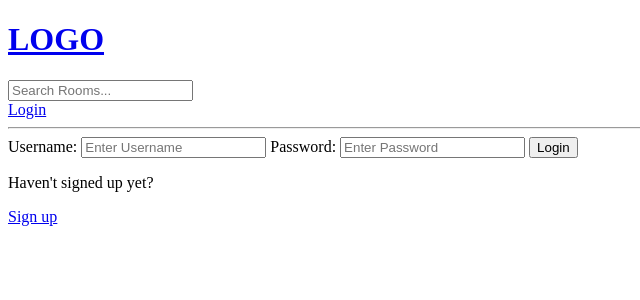
After one commit to gajmerK11/studybud, a Django app: page /login/ in a window 1280 px wide. The commit adds this page. Shown: the top 300 px of the page, without its empty margins (0-640 px from the left). Run offline with Django 5.2, Linux system fonts and the light colour scheme.

Commit message:
Sun,Jun-22

```diff
--- a/base/models.py
+++ b/base/models.py
@@ -33,7 +33,7 @@ class Room(models.Model):
     # 'updated' and 'created' are timstamp fields for Room model
     created = models.DateTimeField(auto_now_add=True)
 
-    # This is done so that newly created rooms appear in top. Here 'Meta' class is used because 'Meta' class is used specifically to define metadata(extra information) for a model-meaning "information about how the model behaves, not what data it holds." And yes even tuple can be used but list is mostly used due to convention.
+    # This is done so that newly created rooms appear in top. Here 'Meta' class is used because 'Meta' class is used specifically to define metadata(extra information) for a model.Meaning "information about how the model behaves, not what data it holds." And yes even tuple can be used but list is mostly used due to convention.
     class Meta:
         ordering = ['-updated', '-created']
 
--- a/base/templates/base/home.html
+++ b/base/templates/base/home.html
@@ -33,16 +33,22 @@
 
   <!-- second div container within main div container -->
   <div>
+    <!-- To display number of available rooms for searched room -->
+    <h5>{{room_count}} rooms available</h5>
+
     <!-- 'create-room' is the name of the path (look in urls.py) -->
     <a href="{% url 'create-room' %}">Create Room</a>
 
     <div>
       {% for room in rooms %}
       <div>
+        {% if request.user == room.host %}
         <!-- Button for editing the room -->
         <a href="{% url 'update-room' room.id %}">Edit</a>
         <!-- Button for deleting the room -->
         <a href="{% url 'delete-room' room.id %}">Delete</a>
+        {% endif %}
+
         <!-- here we are displaying the host of the room in frontend of room i.e. displaying creator of repsective room like '@kumar' -->
         <span>@{{room.host.username}}</span>
         <h5>
--- /dev/null
+++ b/base/templates/base/login_register.html
@@ -0,0 +1,27 @@
+{% extends 'main.html' %} {% block content %} {% if page == 'login' %}
+<div>
+  <form method="POST" action="">
+    {% csrf_token %}
+
+    <label>Username:</label>
+    <input type="text" name="username" placeholder="Enter Username" />
+
+    <label>Password:</label>
+    <input type="password" name="password" placeholder="Enter Password" />
+
+    <input type="submit" value="Login" />
+  </form>
+  <p>Haven't signed up yet?</p>
+  <a href="{% url 'register' %}">Sign up</a>
+</div>
+
+{% else %}
+<div>
+  <form method="POST" action="">
+    {% csrf_token %} {{form.as_p}}
+    <input type="submit" value="Register" />
+  </form>
+  <p>Already signed up?</p>
+  <a href="{% url 'login' %}">Login</a>
+</div>
+{% endif %} {% endblock content %}
--- a/base/urls.py
+++ b/base/urls.py
@@ -2,6 +2,15 @@ from django.urls import path
 from . import views
 
 urlpatterns = [
+    # path for login
+    path('login/', views.loginPage, name="login"),
+
+    # path for logout
+    path('logout/', views.logoutUser, name="logout"),
+
+    # path for register
+    path('register/', views.registerPage, name="register"),
+
     path('', views.home, name="home"),
 
     # to make the each value of list 'rooms' clickable and to pass the id to the url we have added '<str:pk>' i.e. we are passing a dynamic value here
--- a/base/views.py
+++ b/base/views.py
@@ -1,48 +1,155 @@
 from django.shortcuts import redirect, render
 from .models import Room, Topic
 from .forms import RoomForm
+from django.db.models import Q
+from django.contrib.auth.models import User
+# imported from django documentation (after searching 'django flash messages')
+from django.contrib import messages
+from django.contrib.auth import authenticate, login, logout
+from django.contrib.auth.decorators import login_required
+from django.http import HttpResponse
+from django.contrib.auth.forms import UserCreationForm
 
+# login view function
+def loginPage(request):
+
+    page = 'login'
+
+    # restricting logged in user from going back to login page
+    if request.user.is_authenticated:
+        return redirect('home')
+
+    # here we are getting username and password from login form (request.method == 'POST' means when user submits the form)
+    if request.method == 'POST':
+        username = request.POST.get('username').lower()
+        password = request.POST.get('password')
+
+        # making sure the user exists
+        try:
+            user = User.objects.get(username=username)
+        except:
+            # copied from documentation of django after searching 'django flash messgaes'
+            messages.error(request, 'User does not exist')
+
+        # here we are authenticating user. Meaning if user does exist then we are checking his credentials
+        user = authenticate(request, username=username, password=password)
+
+        # Then here we are logging in user. 'if user is not None' means if 'user' exists
+        if user is not None:
+            # this adds 'session' in the database and in the browser
+            login(request, user)
+            # after user is logged in we are taking him to home page
+            return redirect('home')
+
+        # here else means 'if user does not exist'
+        else:
+            messages.error(request, 'Username or Password does not exist')
+
+    context = {'page':page}
+    return render(request, 'base/login_register.html', context)
+
+# logout view function
+def logoutUser(request):
+
+    # this deletes that 'session'
+    logout(request)
+
+    return redirect('home')
+
+# register view function
+def registerPage(request):
+
+    # Initializes a blank user registration form.
+    form = UserCreationForm()
+
+    # Checks if the user has submitted the registration form.
+    if request.method == 'POST':
+
+        # Creates a new form using the user submitted data (request.POST) and that is stored in 'form'
+        form = UserCreationForm(request.POST)
+
+        # Checks if the submitted form data is valid
+        if form.is_valid():
+
+            # Creates/Registers a new User object from the form stores it in variable 'user' but doesn't save it to the database yet due to 'commit=False'. 'commit=False' lets you modify the user object before saving so that for example if user has typed in their username in full capital then before saving it to database we can modify that username as done below
+            user = form.save(commit=False)
+
+            # Converts the username to lowercase before saving to database. This helps prevent duplicate users like John and john.
+            user.username = user.username.lower()
+
+            # Saves the new user to the database.
+            user.save()
+
+            # Logs the user in automatically after registration.
+            login(request, user)
+
+            # Redirects the newly registered and logged-in user to the home page.
+            return redirect('home')
+        else:
+            messages.error(request, 'An error occured during registration')
+
+    return render(request, 'base/login_register.html', {'form':form})
 
 
 # view function for 'home.html'
 def home(request):
+
     # This line of code is getting the query parameter 'q' from the URL
     q = request.GET.get('q') if request.GET.get('q') != None else ''
-    # here we are filtering the rooms as per the topic names given by the user i.e. give me those rooms which have topic matching what the user typed or clicked (value of q)
-    rooms = Room.objects.filter(topic__name__icontains=q)
+
+    # here we are filtering the rooms as per the topic names or name of the room or description in the room. This is because it enables user to search the rooms either by topic name or room name or by description. Q here is (not a separate library) a class provided by Django that allows us to use AND, OR operations.
+    rooms = Room.objects.filter(
+        Q(topic__name__icontains=q) |
+        Q(name__icontains=q) |
+        Q(description__icontains=q)
+        )
+
     # here we are getting all the topics from Topic model so that they can be displayed in home page
     topics = Topic.objects.all()
+
+    room_count = rooms.count()
+
     # when this function will be triggered, it will render 'home.html' file
     # render function takes 2 parameters: first one 'request' object, second one 'template' that we want to render
     # we have created this 'context' variable just to store the data that we want to pass
-    context = {'rooms': rooms, 'topics':topics}
+    context = {'rooms': rooms, 'topics':topics, 'room_count':room_count}
+
     return render(request, 'base/home.html', context)
 
 
-# anoter route
-# our website is going to have rooms for different conversations so we are creating a route for it
+
+# our website is going to have rooms for different conversations
 def room(request, pk):
+
     # below code is for dynamically getting values of 'rooms' in respective url with id
     room = None
+
     # below code is model manager. get() method returns one single item. Since get returns one single item, we need to get this by a unique value because let's say we have two items with the same value like a 'name' or sth like that it's gonna throw an error because it needs to get back single object. That's why in this case we are gonna specify the value that we wanna get it by as 'id=pk'
     room = Room.objects.get(id=pk)
+
     context = {'room': room}
     return render(request, 'base/room.html', context)
 
 
 # This function is responsible for DISPLAYING a form to the user and SAVING the form data to the database when the user submits it.
+@login_required(login_url='login')
 def createRoom(request):
+
     # This creates a blank form from the RoomForm class. It’s shown to the user when they first open the page.
     form = RoomForm()
 
     # This checks if the user has submitted the form (a POST request means form submission).
     if request.method == 'POST':
+
         # This fills the form with the data the user submitted.
         form = RoomForm(request.POST)
+
         # This checks if the submitted form data is valid (e.g., all required fields are filled out properly).
         if form.is_valid():
+
             # If the form is valid, this saves the data into the database, creating a new Room object
             form.save()
+
             # After saving, the user is redirected to the home page (usually a list of rooms or dashboard).
             return redirect('home')
 
@@ -51,17 +158,26 @@ def createRoom(request):
 
 # This function is for updating an existing room
 # 'pk' parameter helps us to know which room we are updating i.e. 'pk' here is the unique ID of the room we want to update
+@login_required(login_url='login')
 def updateRoom(request, pk):
+
     # gets the room using given id
     room = Room.objects.get(id=pk)
+
     # here we are getting the form and 'instance=room' provides us form with pre-filled data of Room that we get from above line of code
     form = RoomForm(instance=room)
+
+    # here we are restricting a user to edit other user's created rooms (i.e. room not created by him; he is not the host)
+    if request.user != room.host:
+        return HttpResponse('You are not allowed here!!')
 
     # These below lines of code are for editing / updating
     # This checks if the user has submitted the form (here submiting the form means providing edited/updated form)
     if request.method == 'POST':
+
         # This line grabs the submitted data from the form and uses it to update the room instance.
         form = RoomForm(request.POST, instance=room)
+
         if form.is_valid():
             form.save()
             return redirect('home')
@@ -69,8 +185,14 @@ def updateRoom(request, pk):
     context = {'form': form}
     return render(request, 'base/room_form.html', context)
 
+@login_required(login_url='login')
 def deleteRoom(request, pk):
     room = Room.objects.get(id=pk)
+
+    # here we are restricting a user to delete other user's created rooms (i.e. room not created by him; he is not the host)
+    if request.user != room.host:
+        return HttpResponse('You are not allowed here!!')
+
     if request.method == 'POST':
         room.delete()
         return redirect('home')
--- a/templates/main.html
+++ b/templates/main.html
@@ -6,6 +6,14 @@
     <title>StudyBud</title>
   </head>
   <body>
-    {% include 'navbar.html' %} {% block content %} {% endblock %}
+    {% include 'navbar.html' %} {% if messages %}
+
+    <ul class="messages">
+      {% for message in messages %}
+      <li>{{ message }}</li>
+      {% endfor %}
+    </ul>
+
+    {% endif %} {% block content %} {% endblock %}
   </body>
 </html>
--- a/templates/navbar.html
+++ b/templates/navbar.html
@@ -1,5 +1,18 @@
 <a href="/">
   <h1>LOGO</h1>
 </a>
+<!-- Search form -->
+<!-- Here 'q' acts as the label to the value typed by the user within search form (infact that's the role of 'name' attribute i.e. to act as label/key) i.e. if user types in the search form 'web' then 'q' acts as its label/key i.e. q=web and this goes to home view function because in action we have specified that -->
+<form method="GET" action="{% url 'home' %}">
+  <input type="text" name="q" placeholder="Search Rooms..." />
+</form>
 
+<!-- 'if request.user.is_authenticated' means if user is logged in then he will be displayed "Logout" clickable in navbar -->
+{% if request.user.is_authenticated %}
+<p>Hello {{request.user}}</p>
+<a href="{% url 'logout' %}">Logout</a>
+{% else %}
+<!-- if user is not logged in then he will be displayed clickable to display 'login' in navbar -->
+<a href="{% url 'login' %}">Login</a>
+{% endif %}
 <hr />
```
Also changed, not shown: db.sqlite3.
